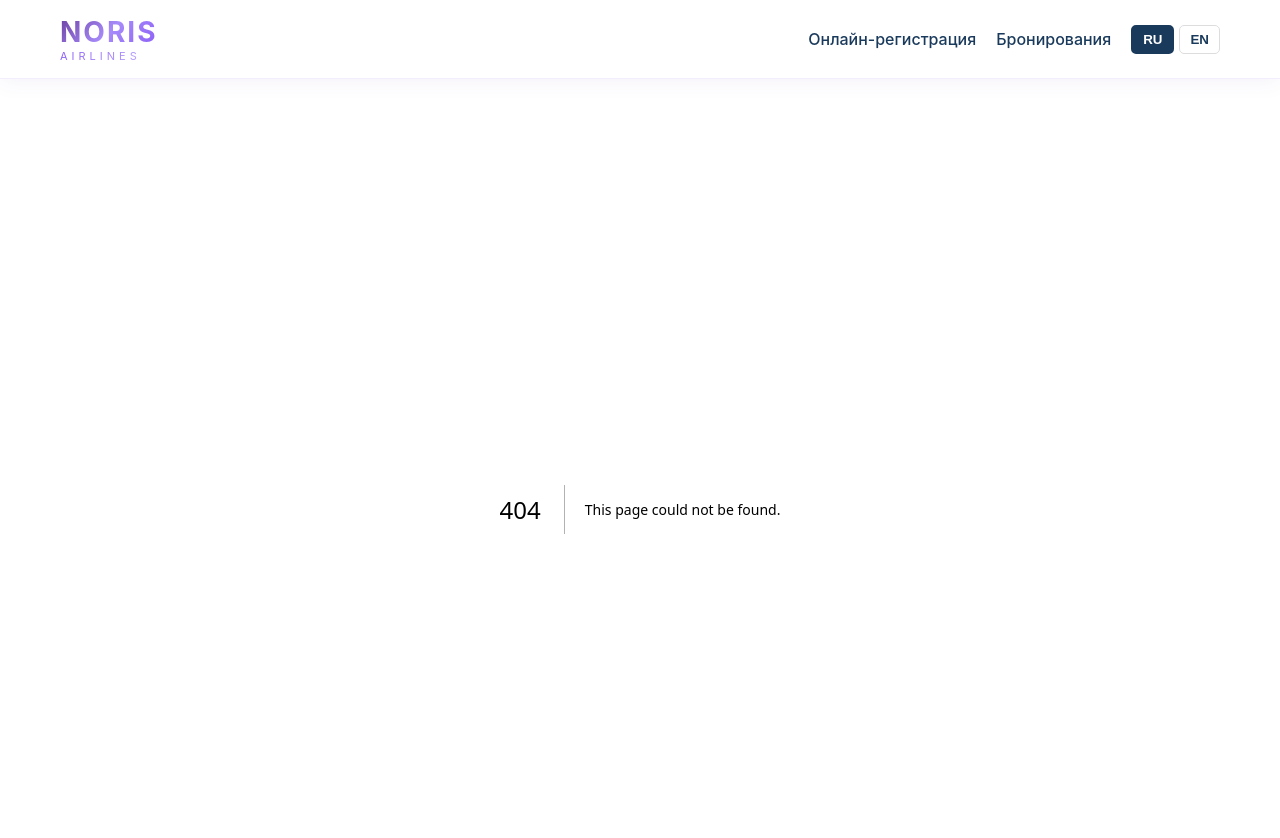
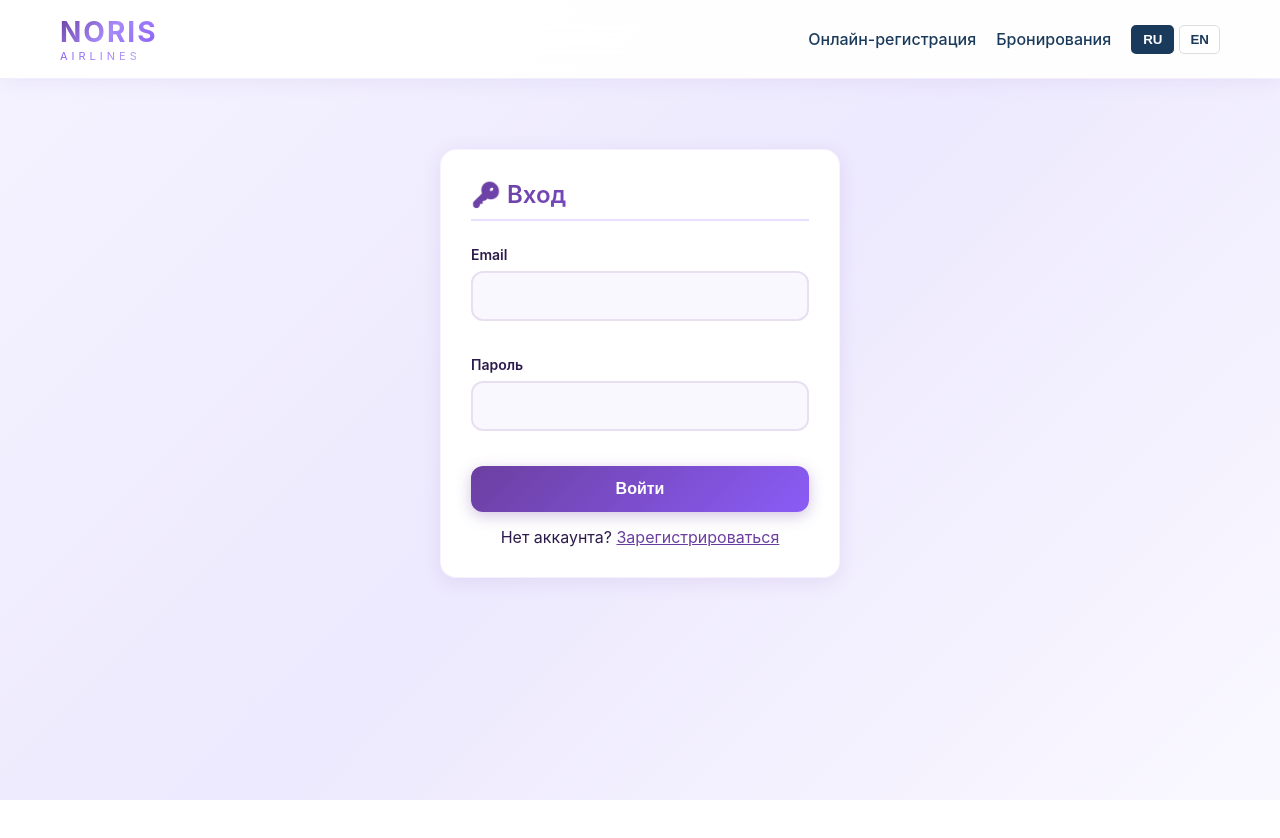
Before and after one commit to alexeysimashkin/noris-airlines, a Next.js app: page /login in a window 1280 px wide. Before the commit this address had no page. Shown: the top 838 px of the page. After the commit the page ends 800 px from the top, so only its background shows below. Built offline with nearby package versions, Linux system fonts and the light colour scheme.

Commit message:
Create login.tsx

```diff
--- /dev/null
+++ b/src/pages/login.tsx
@@ -0,0 +1,73 @@
+import { useState } from 'react'
+import { useRouter } from 'next/router'
+
+export default function Login() {
+  const router = useRouter()
+  const [email, setEmail] = useState('')
+  const [password, setPassword] = useState('')
+  const [message, setMessage] = useState('')
+  const [loading, setLoading] = useState(false)
+
+  // Показываем сообщение о подтверждении
+  const verified = router.query.verified
+
+  const handleSubmit = async (e: React.FormEvent) => {
+    e.preventDefault()
+    setLoading(true)
+    setMessage('')
+
+    const res = await fetch('/api/auth/login', {
+      method: 'POST',
+      headers: { 'Content-Type': 'application/json' },
+      body: JSON.stringify({ email, password })
+    })
+    const data = await res.json()
+
+    if (data.success) {
+      localStorage.setItem('user', JSON.stringify(data.user))
+      router.push('/cabinet')
+    } else {
+      setMessage(data.message)
+    }
+    setLoading(false)
+  }
+
+  return (
+    <div className="card" style={{ maxWidth: 400, margin: '40px auto' }}>
+      <h2 className="card-title">🔑 Вход</h2>
+
+      {verified === 'success' && (
+        <div style={{ padding: 12, borderRadius: 8, background: '#f0fdf4', color: '#166534', marginBottom: 15 }}>
+          ✅ Email подтверждён! Войдите в аккаунт.
+        </div>
+      )}
+
+      <form onSubmit={handleSubmit} style={{ display: 'grid', gap: 15 }}>
+        <div className="form-group">
+          <label className="form-label">Email</label>
+          <input type="email" className="form-input" value={email}
+            onChange={e => setEmail(e.target.value)} required />
+        </div>
+        <div className="form-group">
+          <label className="form-label">Пароль</label>
+          <input type="password" className="form-input" value={password}
+            onChange={e => setPassword(e.target.value)} required />
+        </div>
+
+        {message && (
+          <div style={{ padding: 12, borderRadius: 8, background: '#fef2f2', color: '#991b1b' }}>
+            {message}
+          </div>
+        )}
+
+        <button type="submit" className="btn btn-primary" disabled={loading}>
+          {loading ? 'Вход...' : 'Войти'}
+        </button>
+      </form>
+
+      <p style={{ textAlign: 'center', marginTop: 15 }}>
+        Нет аккаунта? <a href="/register" style={{ color: '#6b3fa0' }}>Зарегистрироваться</a>
+      </p>
+    </div>
+  )
+}
```
